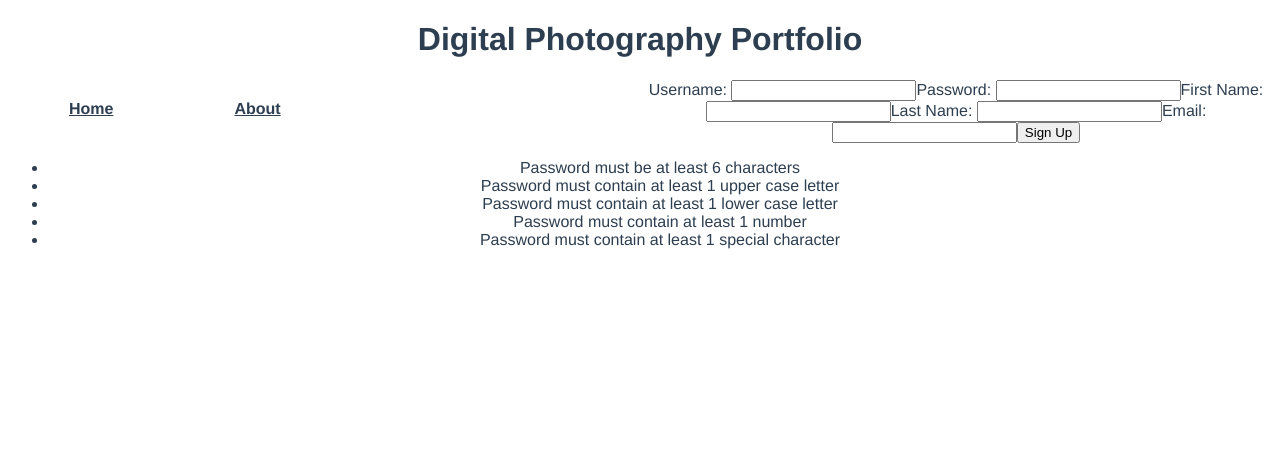
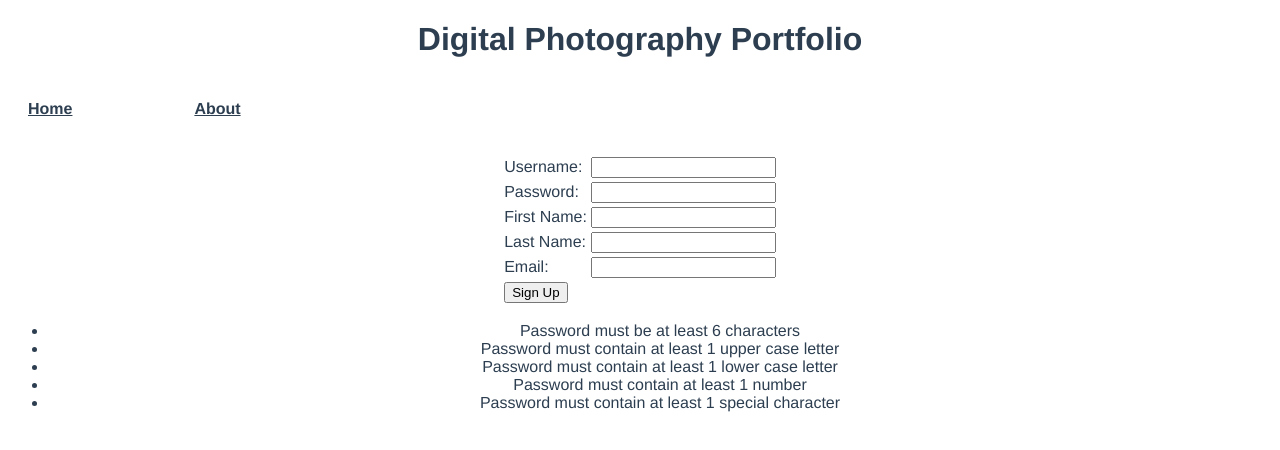
Before and after one commit to Terribly-Shady-Guy/ClientSideFinal, a Vue app: page /#/signup in a window 1280 px wide. Shown: the top 450 px of the page. Built offline with nearby package versions, Linux system fonts and the light colour scheme.

Commit message:
added css to handle layout

```diff
--- a/src/App.vue
+++ b/src/App.vue
@@ -35,7 +35,6 @@ export default {
   font-family: Avenir, Helvetica, Arial, sans-serif;
   -webkit-font-smoothing: antialiased;
   -moz-osx-font-smoothing: grayscale;
-  text-align: center;
   color: #2c3e50;
 }
 
@@ -60,4 +59,10 @@ nav a {
 nav a.router-link-exact-active {
   color: #42b983;
 }
+
+header::after {
+  display: block;
+  clear: both;
+  content: "";
+}
 </style>
--- a/src/components/PhotoDisplay.vue
+++ b/src/components/PhotoDisplay.vue
@@ -3,8 +3,8 @@
         <div id="wrapper">
             <router-link to="/insertimage" v-if="auth">Add Image</router-link>
             <h2>Welcome to your photography portfolio {{ username }}!</h2>
-            <h3 v-if="status == 'error'">{{ message }}</h3>
         </div>
+        <h3 v-if="status == 'error'">{{ message }}</h3>
         <div id="gridWrapper">
             <div class="photoCard" v-for="image in images" :key="image.PortID">
                 <img v-bind:src="require('@/assets/portfolio_images/' + image.Picture)">
@@ -113,7 +113,22 @@ h2 {
 }
 
 a {
-    margin: 20px;
+    margin-top: 20px;
+    width: 20%;
+}
+
+a, h2 {
+    float: left;
+}
+
+a, h2, p, h3 {
+    text-align: center;
+}
+
+div::after {
+    clear: both;
+    display: block;
+    content: "";
 }
 
 #gridWrapper {
@@ -125,6 +140,8 @@ a {
 .photoCard img {
     width: 70%;
     height: 200px;
+    display: block;
+    margin: 0 auto;
 }
 
 .photoCard form {
--- a/src/components/SignUp.vue
+++ b/src/components/SignUp.vue
@@ -2,17 +2,31 @@
     <div>
         <form>
             <p v-if="status != 'success'">{{ message }}</p>
-            <label for="username">Username: </label>
-            <input type="text" id="username" v-model="username">
-            <label for="password">Password: </label>
-            <input type="password" id="password" v-model="password">
-            <label for="firstName">First Name: </label>
-            <input type="text" id="firstName" v-model="firstName">
-            <label for="lastName">Last Name: </label>
-            <input type="text" id="lastName" v-model="lastName">
-            <label for="email">Email: </label>
-            <input type="text" id="email" v-model="email">
-            <button type="submit" v-on:click.prevent="signUp">Sign Up</button>
+            <table>
+                <tr>
+                    <td><label for="username">Username:</label></td>
+                    <td><input type="text" id="username" v-model="username"></td>
+                </tr>
+                <tr>
+                    <td><label for="password">Password:</label></td>
+                    <td><input type="password" id="password" v-model="password"></td>
+                </tr>
+                <tr>
+                    <td><label for="firstName">First Name:</label></td>
+                    <td><input type="text" id="firstName" v-model="firstName"></td>
+                </tr>
+                <tr>
+                    <td><label for="lastName">Last Name:</label></td>
+                    <td><input type="text" id="lastName" v-model="lastName"></td>
+                </tr>
+                <tr>
+                    <td><label for="email">Email:</label></td>
+                    <td><input type="text" id="email" v-model="email"></td>
+                </tr>
+                <tr>
+                    <td><button type="submit" v-on:click.prevent="signUp">Sign Up</button></td>
+                </tr>
+            </table>
         </form>
         <ul>
             <li v-show="!passwordValidaton.isMinLength">Password must be at least 6 characters</li>
@@ -69,11 +83,11 @@ export default {
                 this.status = data.status;
 
                 if (data.status == "success") {
-                    this.user.username = "";
-                    this.user.password = "";
-                    this.user.firstName = "";
-                    this.user.lastName = "";
-                    this.user.email = "";
+                    this.username = "";
+                    this.password = "";
+                    this.firstName = "";
+                    this.lastName = "";
+                    this.email = "";
 
                     this.$router.push("/");
                 } else {
@@ -87,7 +101,7 @@ export default {
             var password = this.password;
 
             if (password != "") {
-                this.passwordValidaton.isMinLength = password.length > 6;
+                this.passwordValidaton.isMinLength = password.length >= 6;
                 this.passwordValidaton.hasLowercase = /(?=.*[a-z])/.test(password);
                 this.passwordValidaton.hasUppercase = /(?=.*[A-Z])/.test(password);
                 this.passwordValidaton.hasDigit = /(?=.\d)/.test(password);
@@ -105,5 +119,15 @@ export default {
 </script>
 
 <style scoped>
+table {
+    margin: 0 auto;
+}
 
+label {
+    text-align: left;
+}
+
+ul {
+    text-align: center;
+}
 </style>
```
